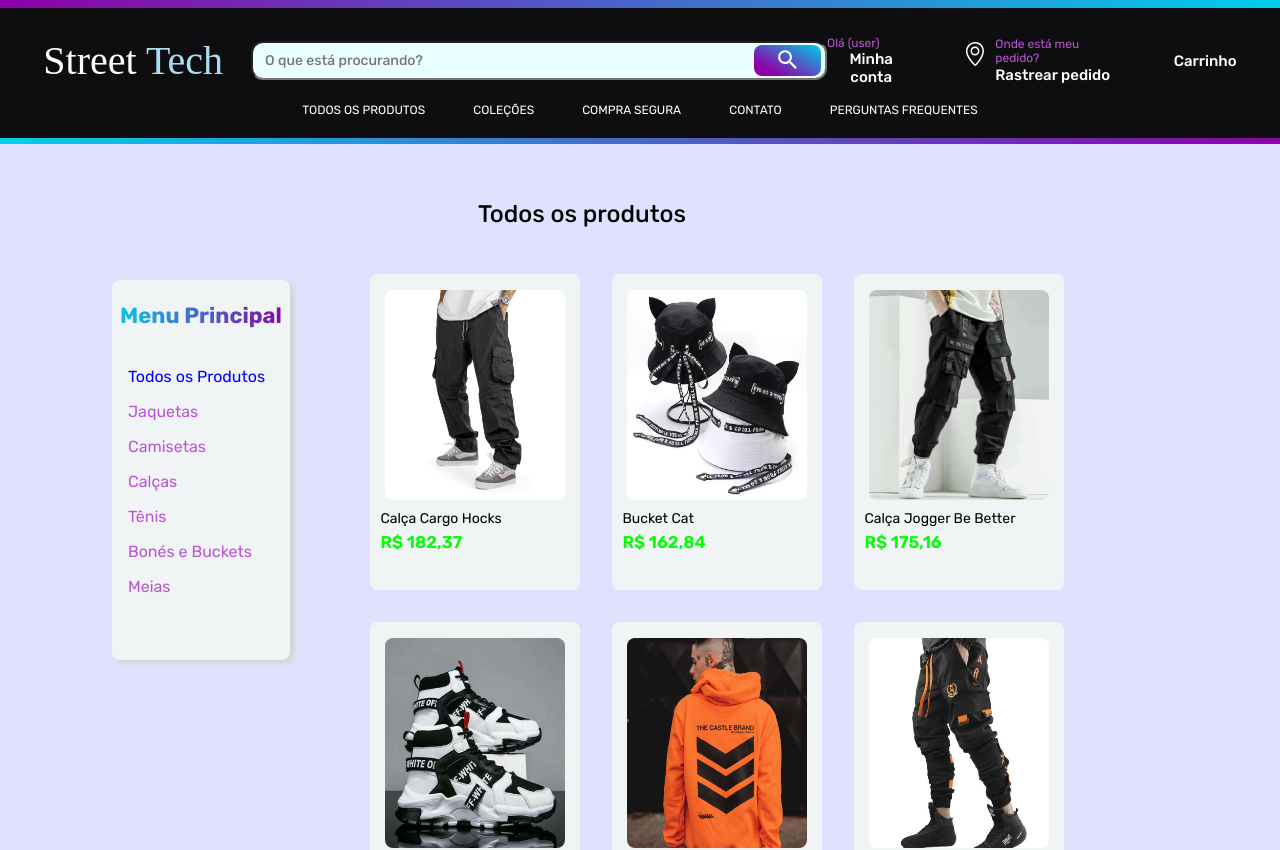
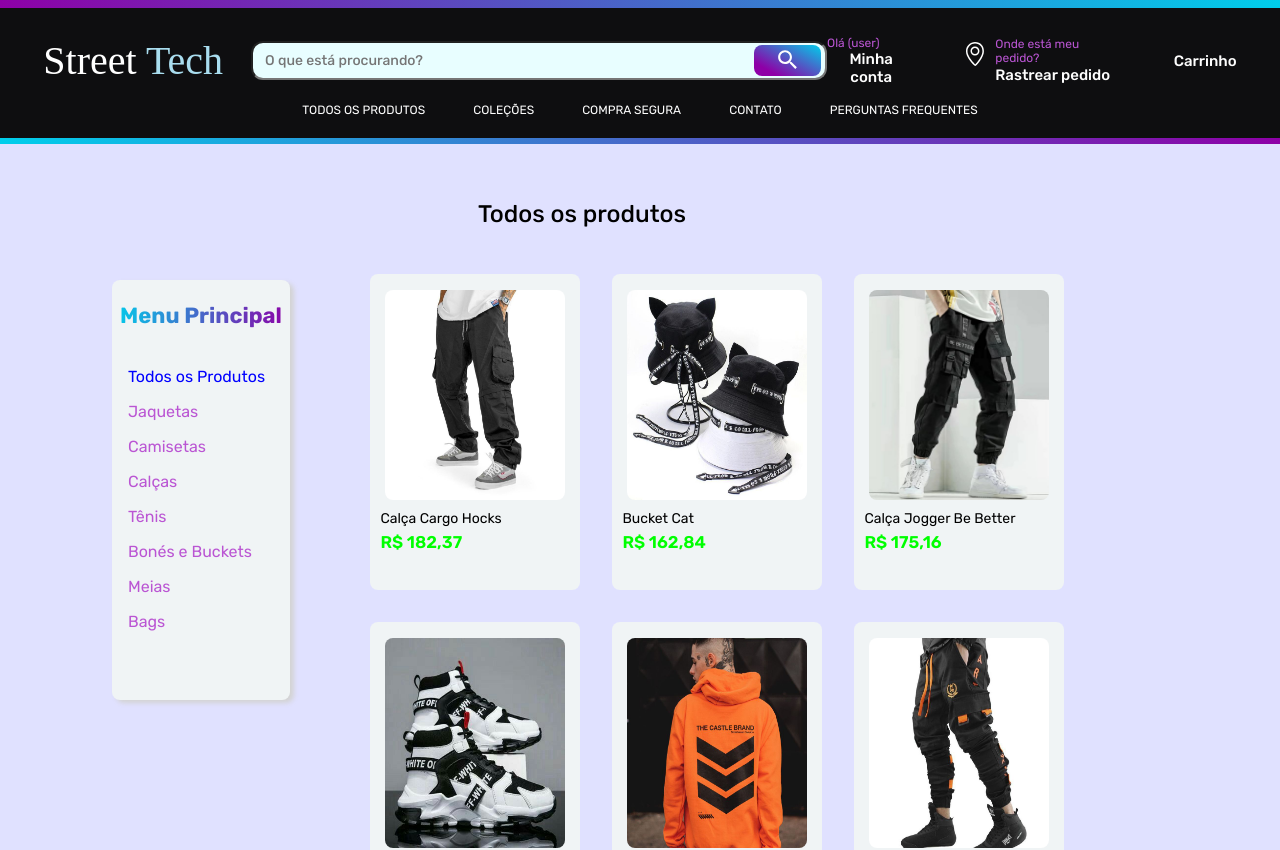
Before and after one commit to gustavocarvalho-ra/NextJs-Loja_Roupas, a Next.js app: page /pages/all in a window 1280 px wide. Shown: the top 850 px of the page. Built offline with nearby package versions, Linux system fonts and the light colour scheme; a web font is replaced by a local one.

Commit message:
style: change height and linked page of bag

```diff
--- a/app/components/Main/styles.ts
+++ b/app/components/Main/styles.ts
@@ -67,7 +67,7 @@ export const Man = styled.div `
       background-image: url("/assets/meiasFirePtt.jpeg");
     }
     .bag {
-      background-image: url("/assets/meiasFirePtt.jpeg");
+      background-image: url("/assets/bagSunBG.jpeg");
     }
   }
 `
--- a/app/components/Menu/index.tsx
+++ b/app/components/Menu/index.tsx
@@ -15,6 +15,7 @@ export default function Menu() {
         <Link href={"../pages/tenis"}>Tênis</Link>
         <Link href={"../pages/bones"}>Bonés e Buckets</Link>
         <Link href={"../pages/meias"}>Meias</Link>
+        <Link href={"../pages/bags"}>Bags</Link>
       </div>
     </Mn>
   )
--- a/app/components/Menu/styles.ts
+++ b/app/components/Menu/styles.ts
@@ -9,7 +9,7 @@ export const Mn = styled.div `
   .menu {
     margin-top: 1.5em;
     width: 100%;
-    height: 380px;
+    height: 420px;
     gap: 1em;
     box-shadow: 4px 3px 5px #d3d3d3;
     background-color: #f0f4f5;
```
